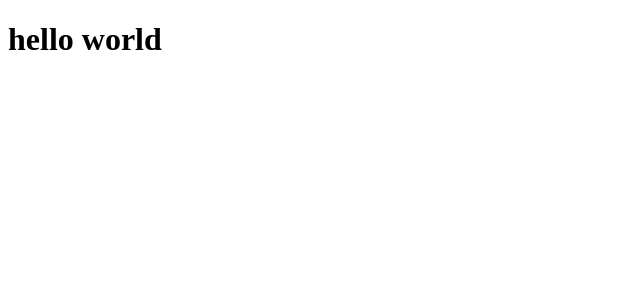
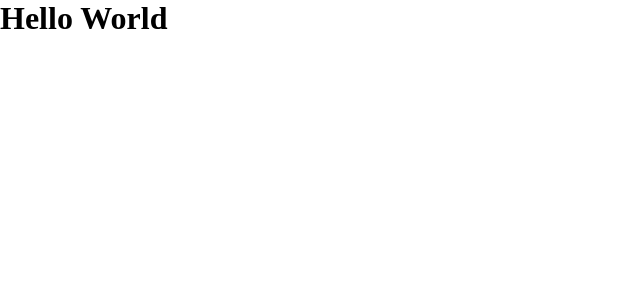
Before and after one commit to LuisEduardo20/react_ts-boilerplate, a React (Vite) app: page / in a window 1280 px wide. Shown: the top 300 px of the page, without its empty margins (0-640 px from the left). Built offline with nearby package versions, Linux system fonts and the light colour scheme.

Commit message:
feat: global reset css

```diff
--- a/src/App.tsx
+++ b/src/App.tsx
@@ -1,5 +1,12 @@
+import { GlobalStyle } from "./styles/globalStyles";
+
 function App() {
-  return <h1>hello world</h1>;
+  return (
+    <>
+      <GlobalStyle />
+      <h1>Hello World</h1>
+    </>
+  );
 }
 
 export default App;
--- /dev/null
+++ b/src/styles/globalStyles.ts
@@ -0,0 +1,23 @@
+import { createGlobalStyle } from "styled-components";
+
+//? Estilo global da aplicação mais css reset
+export const GlobalStyle = createGlobalStyle`
+  * {
+    box-sizing: border-box;
+    margin: 0;
+    padding: 0;
+  }
+  html, body, #root {
+    height: 100%;
+  }
+  a {
+    text-decoration: none;
+  }
+  ul[class],
+  ol[class] {
+    list-style: none;
+  }
+  button {
+    cursor: pointer;
+  }
+`;
```
Also changed, not shown: 1 other file (tests, documents, lock files or other folders).
